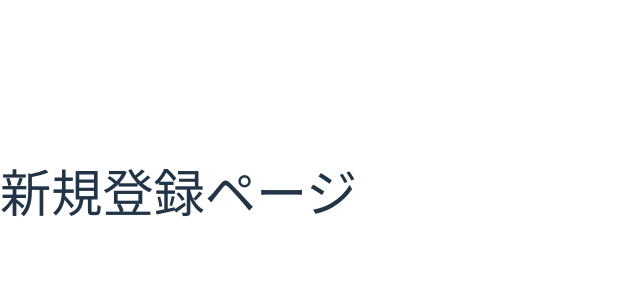
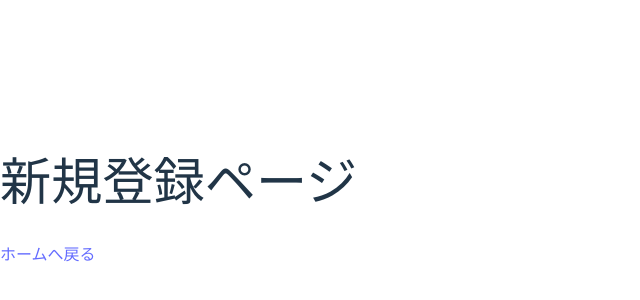
Before and after one commit to maixp089/aikotoba, a React (Vite) app in the folder frontend/: page /newaccount in a window 1280 px wide. Shown: the part 208-508 px from the top of the page, without its empty margins (0-640 px from the left). Built offline with nearby package versions, Linux system fonts and the light colour scheme.

Commit message:
add: ホーム戻るリンク

```diff
--- a/frontend/src/pages/Login.tsx
+++ b/frontend/src/pages/Login.tsx
@@ -1,7 +1,9 @@
+import { BackToHome } from "../components/indexcomponents";
 const Login = () => {
   return (
     <div>
       <h1>ログインページ</h1>
+      <BackToHome />
     </div>
   );
 };
--- a/frontend/src/pages/NewAccount.tsx
+++ b/frontend/src/pages/NewAccount.tsx
@@ -1,7 +1,9 @@
+import { BackToHome } from "../components/indexcomponents";
 const NewAccount = () => {
   return (
     <div>
       <h1>新規登録ページ</h1>
+      <BackToHome />
     </div>
   );
 };
```
